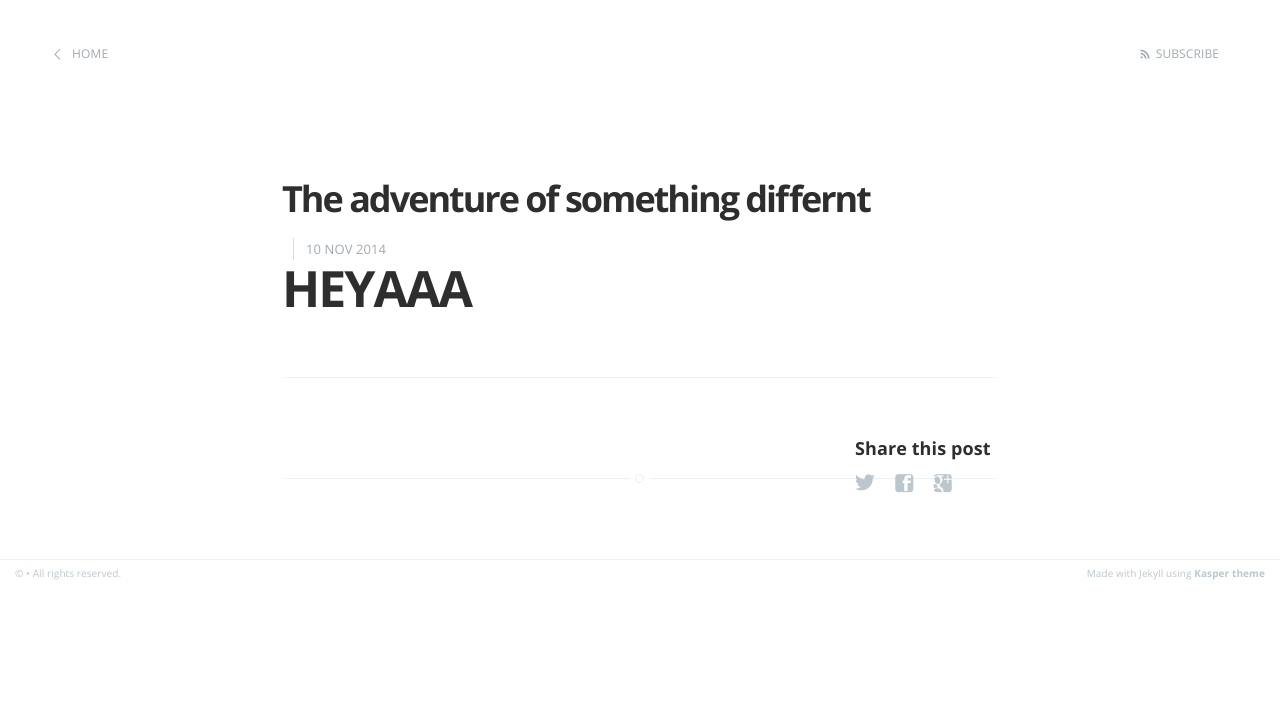
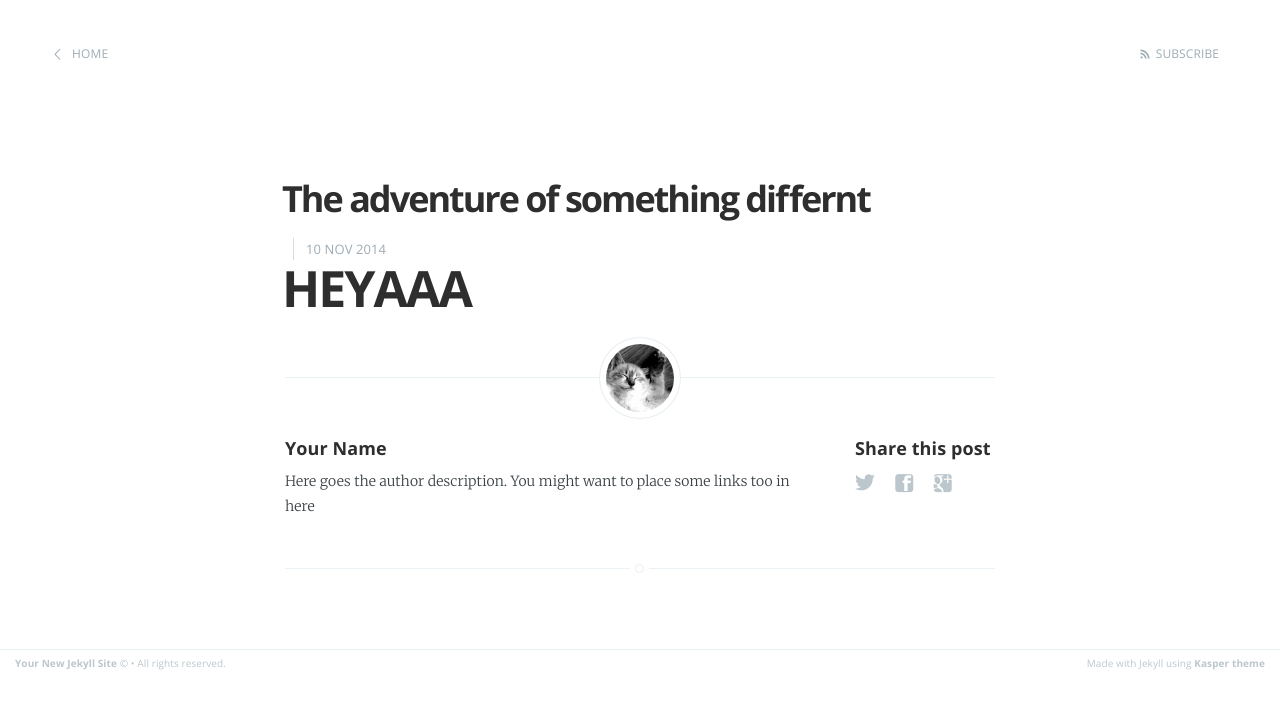
Before and after one commit to jslvtr/ac32007, a Jekyll site: the page built from _posts/2014-11-11-first.markdown, in a window 1280 px wide. Shown: the top 709 px of the page. Built offline with Jekyll 4.4.1, drawn with Linux system fonts in a browser that asks for light colours; Markdown is read by kramdown in place of the engine named in the settings; part of the change alters nothing that is shown.

```diff
--- a/_config.yml
+++ b/_config.yml
@@ -1,18 +1,14 @@
-# Site settings
-title: AC32007
-email: your-email@domain.com
-description: > # this means to ignore newlines until "baseurl:"
-  Write an awesome description for your new site here. You can edit this
-  line in _config.yml. It will appear in your document head meta (for
-  Google search results) and in your feed.xml site description.
+name: Your New Jekyll Site
+description: Blogging about stuffs
+meta_description: "Your New Jekyll Site, Blogging about stuffs"
+
+markdown: redcarpet
+highlighter: pygments
+logo: false
+paginate: 15
 baseurl: "http://jslvtr.github.io/ac32007" # the subpath of your site, e.g. /blog/
 url: "http://jslvtr.github.io/ac32007" # the base hostname & protocol for your site
-twitter_username: jslvtr
-github_username:  jslvtr
 
-# Build settings
-markdown: redcarpet
-highlighter: pygments
-permalink: pretty
-paginate: 10
-exclude: ["node_modules", "README.md", "package.json"]
+# Details for the RSS feed generator
+url:            'blog url'
+author:         'Your Name'
```
